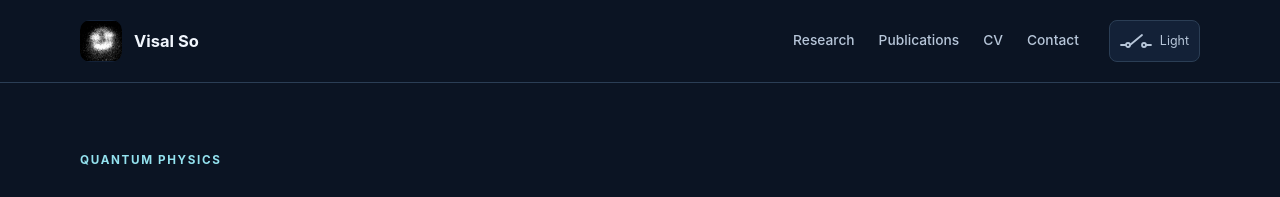
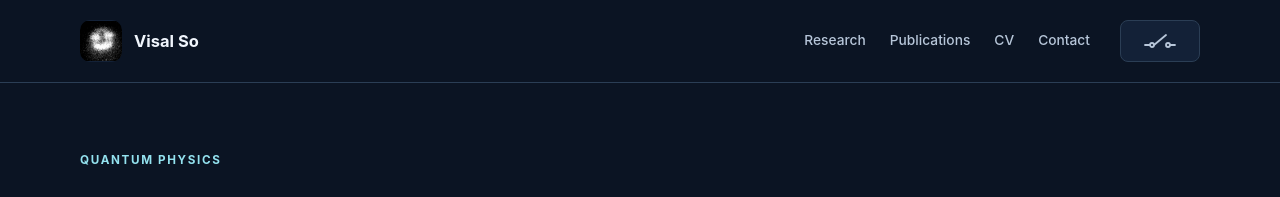
Before and after one commit to visalso/visalso.github.io, a Jekyll site: the page built from index.html, in a window 1280 px wide. Shown: the top 197 px of the page. Built offline with Jekyll 4.4.1, drawn with Linux system fonts in a browser that asks for light colours.

Commit message:
Update header.html

```diff
--- a/_includes/header.html
+++ b/_includes/header.html
@@ -34,7 +34,7 @@
         <path data-switch-lever d="M10 16L22 6" />
       </svg>
 
-      <span data-theme-label>Light</span>
+      <!--<span data-theme-label>Light</span>-->
     </button>
   </div>
 </header>
```
